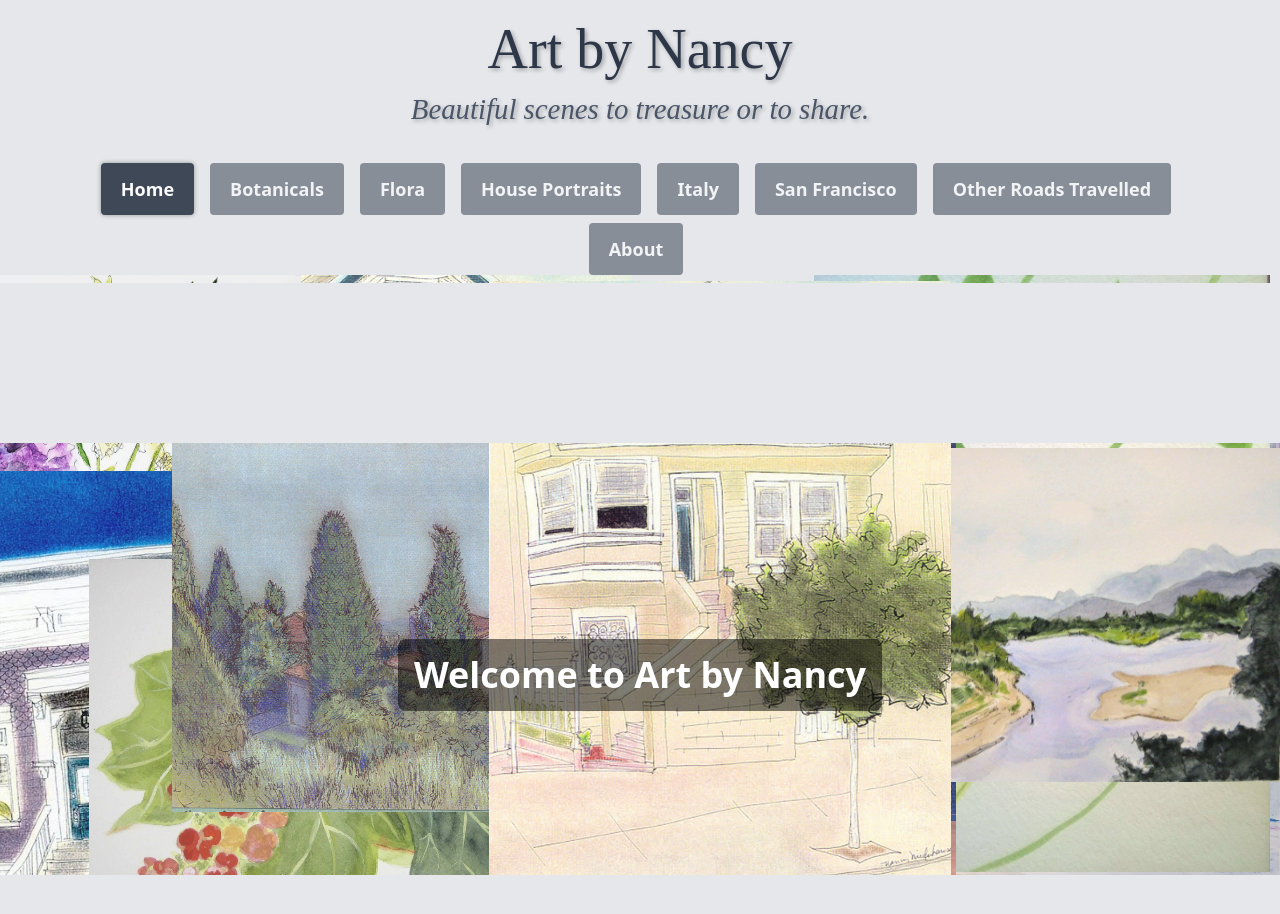
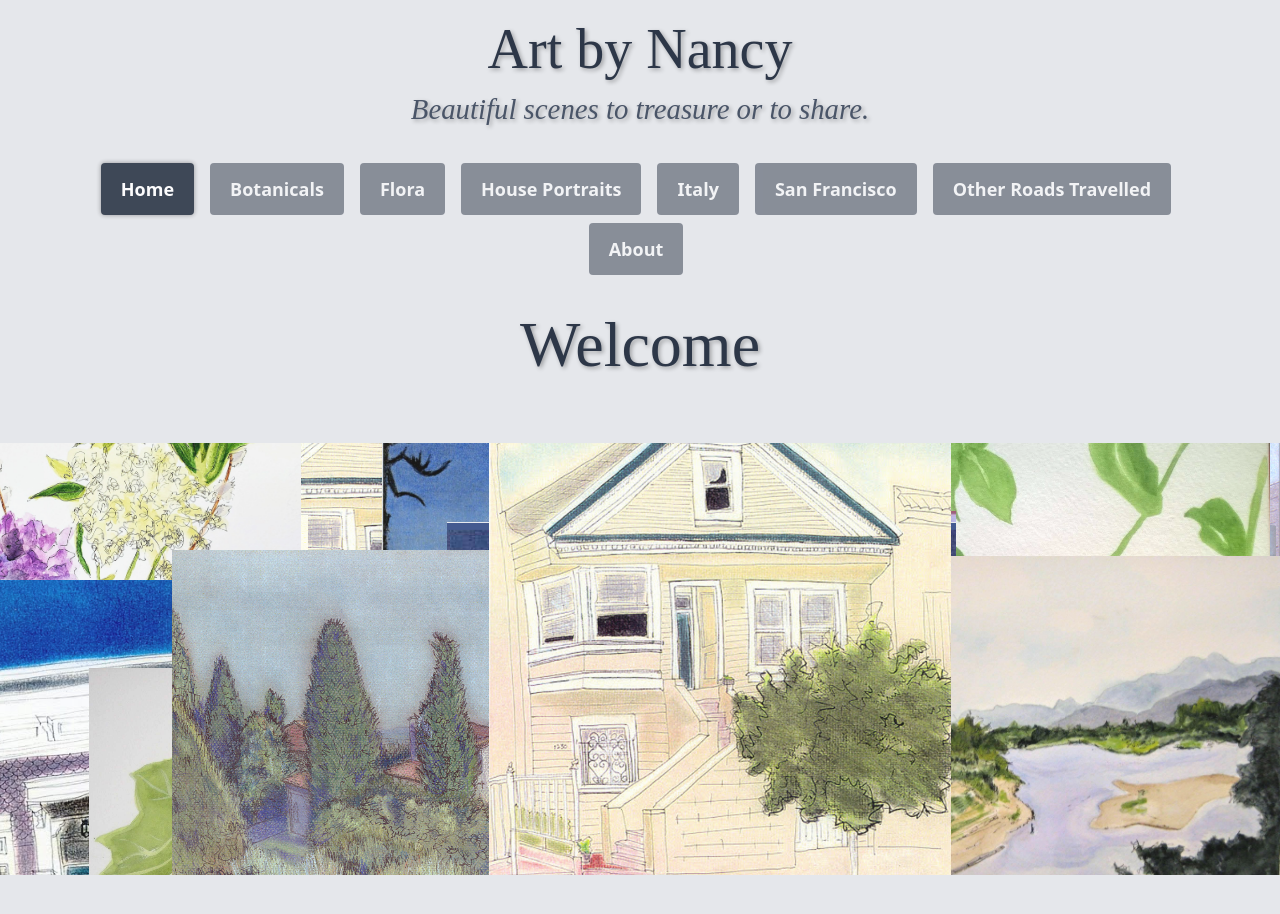
Before and after one commit to ChromaticRanger/artbynancy, a Vue app: page / in a window 1280 px wide. Shown: the top 914 px of the page. Built offline with nearby package versions, Linux system fonts and the light colour scheme.

Commit message:
Refactor HomeView to position welcome text above image grid and update styling

```diff
--- a/src/views/HomeView.vue
+++ b/src/views/HomeView.vue
@@ -46,7 +46,13 @@ const getRandomZIndex = () => {
 </script>
 
 <template>
-  <div class="relative w-full h-screen overflow-hidden flex items-center justify-center">
+  <div class="relative w-full h-screen overflow-hidden">
+    <!-- Welcome text - positioned above the image band -->
+    <div class="w-full flex justify-center mt-8" style="z-index: 200; position: relative;">
+      <h2 class="welcome-text">Welcome</h2>
+    </div>
+
+    <div class="flex items-center justify-center h-full">
       <div class="grid-container grid grid-cols-3 gap-2 opacity-90">
         <!-- Display images in grid cells with random position within cell -->
         <div v-for="(image, index) in selectedImages" :key="index" class="relative w-full h-full">
@@ -58,19 +64,13 @@ const getRandomZIndex = () => {
           </div>
         </div>
       </div>
+    </div>
 
     <!-- Mask over the top section of the image grid -->
     <div class="absolute top-2 left-0 w-full h-1/5 bg-gray-200" style="z-index: 100"></div>
 
     <!-- Mask over the bottom section of the image grid -->
     <div class="absolute bottom-0 left-0 w-full h-1/4 bg-gray-200" style="z-index: 100"></div>
-
-    <!-- Welcome text in the center of the screen - reverted to original font -->
-    <div class="absolute inset-0 flex flex-col items-center justify-center" style="z-index: 100">
-      <p class="text-4xl font-bold text-white bg-black bg-opacity-50 p-4 rounded-lg">
-        Welcome to Art by Nancy
-      </p>
-    </div>
   </div>
 </template>
 
@@ -81,6 +81,16 @@ body {
   padding: 0;
   height: 100%;
   overflow: hidden; /* Prevent scrollbars */
+}
+
+.welcome-text {
+  font-family: 'Brush Script MT', cursive;
+  font-size: 4rem;
+  color: #2d3748;
+  text-align: center;
+  text-shadow: 2px 2px 4px rgba(0, 0, 0, 0.3);
+  line-height: 1.2;
+  z-index: 50;
 }
 
 .grid-container {
```
Lines whose indentation alone changed are shown as unchanged.
